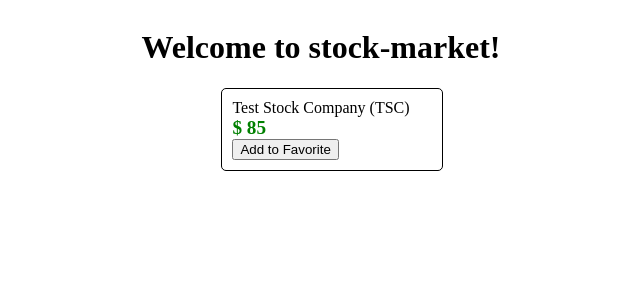
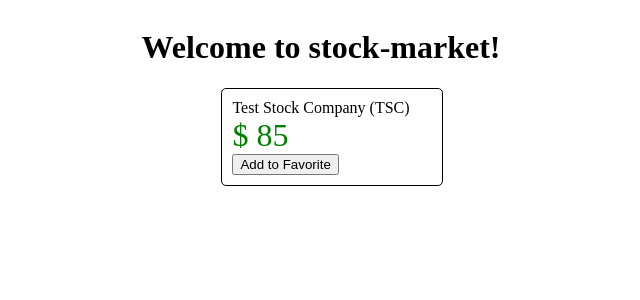
Before and after one commit to Skiziix/Angular-stock-market-ticker, an Angular app: page / in a window 1280 px wide. Shown: the top 300 px of the page, without its empty margins (319-959 px from the left). Built offline with nearby package versions, Linux system fonts and the light colour scheme.

Commit message:
Apply styles on specific attributes based on price change using ngStyle.

```diff
--- a/src/app/stock/stock-item/stock-item.component.css
+++ b/src/app/stock/stock-item/stock-item.component.css
@@ -4,10 +4,6 @@
     display: inline-block;
     padding: 10px;
     width: 100%;
-}
-
-.price {
-    font-weight: bold;
 }
 
 .positive {
--- a/src/app/stock/stock-item/stock-item.component.html
+++ b/src/app/stock/stock-item/stock-item.component.html
@@ -1,7 +1,7 @@
 <div class="stock-container">
     <div class="name">{{ stock.name + ' (' + stock.code + ')'}}</div>
     <div class="price"
-          [ngClass]="stockClasses">$ {{ stock.price }}</div>
+          [ngStyle]="stockStyles">$ {{ stock.price }}</div>
     <button (click)="toggleFavorite($event)"
             [disabled]="stock.favorite">Add to Favorite</button>
 </div>
--- a/src/app/stock/stock-item/stock-item.component.ts
+++ b/src/app/stock/stock-item/stock-item.component.ts
@@ -1,17 +1,17 @@
 import { Component, OnInit } from '@angular/core';
 import { Stock } from '../../model/stock';
-import { NgClass } from '@angular/common';
+import { NgStyle } from '@angular/common';
 
 @Component({
   selector: 'app-stock-item',
   standalone: true,
-  imports: [NgClass],
+  imports: [NgStyle],
   templateUrl: './stock-item.component.html',
   styleUrl: './stock-item.component.css'
 })
 export class StockItemComponent implements OnInit {
   public stock!: Stock;
-  public stockClasses!: Object;
+  public stockStyles!: Object;
 
   constructor () {}
 
@@ -19,11 +19,9 @@ export class StockItemComponent implements OnInit {
     this.stock = new Stock('Test Stock Company', 'TSC', 85, 80);
     let diff = (this.stock.price / this.stock.previousPrice) - 1;
     let largeChange = Math.abs(diff) > 0.01;
-    this.stockClasses = {
-        "positive": this.stock.isPositiveChange(),
-        "negative": !this.stock.isPositiveChange(),
-        "large-change": largeChange,
-        "small-change": !largeChange
+    this.stockStyles = {
+        "color": this.stock.isPositiveChange() ? "green" : "red",
+        "font-size": largeChange ? "2.0em" : "1.2em"
     };
   }
 
```
